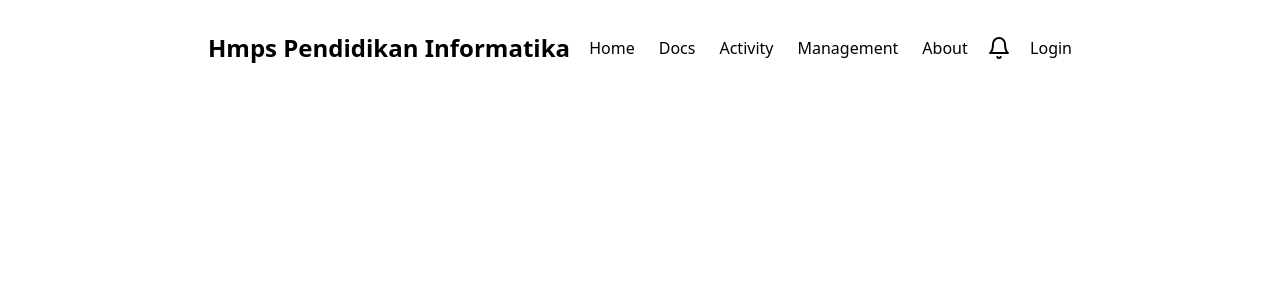
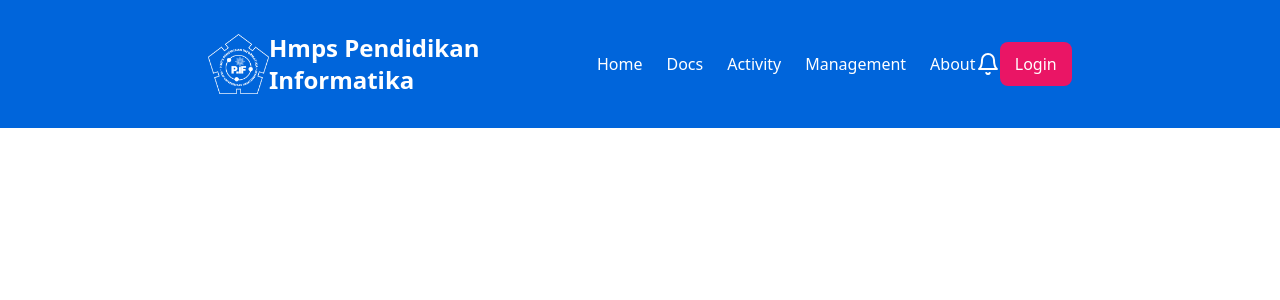
Before and after one commit to maulidihidayat/web-himpunan, a Next.js app: page / in a window 1280 px wide. Shown: the top 300 px of the page. Built offline with nearby package versions, Linux system fonts and the light colour scheme.

Commit message:
menambahkan style

```diff
--- a/src/app/page.tsx
+++ b/src/app/page.tsx
@@ -1,5 +1,5 @@
 import NavBar from "@/components/NavBar";
-import Image from "next/image";
+
 
 export default function Home() {
   return (
--- a/src/components/NavBar.tsx
+++ b/src/components/NavBar.tsx
@@ -1,12 +1,20 @@
 import Link from "next/link";
 import Image from "next/image"; // Pastikan import Image dari next/image
 import React from "react";
-import {Bell} from 'lucide-react'
+import { Bell } from "lucide-react";
+import logo from "@/components/Image/Asset 1@300x.png";
 
 const NavBar = () => {
   return (
     <div>
-      <div className="flex justify-between items-center py-8 px-52 bg-">
+      <div className="flex justify-between items-center py-8 px-52 bg-customBlue text-white">
+        <Image
+          src={logo}
+          alt="Himpunan Pendidikan Informatika"
+          width={61}
+          height={61}
+        />
+
         <h1 className="text-2xl font-bold">Hmps Pendidikan Informatika</h1>
         <div className="flex space-x-6">
           <Link href="/" className="hover:text-blue-500">
@@ -26,9 +34,11 @@ const NavBar = () => {
           </Link>
         </div>
         <div>
-        <Bell/>
+          <Bell />
         </div>
-        <button className="bg-{#EA1565} ">Login</button>
+        <button className="bg-customPink rounded-lg text-white w-20 h-11 ">
+          Login
+        </button>
       </div>
     </div>
   );
--- a/tailwind.config.ts
+++ b/tailwind.config.ts
@@ -10,8 +10,11 @@ const config: Config = {
     extend: {
       colors: {
           customBlue: '#0065DB', // Misalnya, menambahkan warna biru kustom
-          customYellow: '#FBBF24', // Warna kuning kustom
-          customGreen: '#10B981', // Warna hijau kustom
+          customPink: '#EA1565', // Warna kuning kustom
+          customYellow: '#FDE86F', // Warna hijau kustom
+          customGreen: '#65DB00', // Warna hijau kustom
+          customDarkBlue: '#005AAB', // Warna hijau kustom
+          customDarkenBlue: '#26136A', // Warna hijau kustom
         },
     },
   },
```
Also changed, not shown: public/image/image 1.png (deleted), src/components/Image/Asset 1@300x.png (added).
